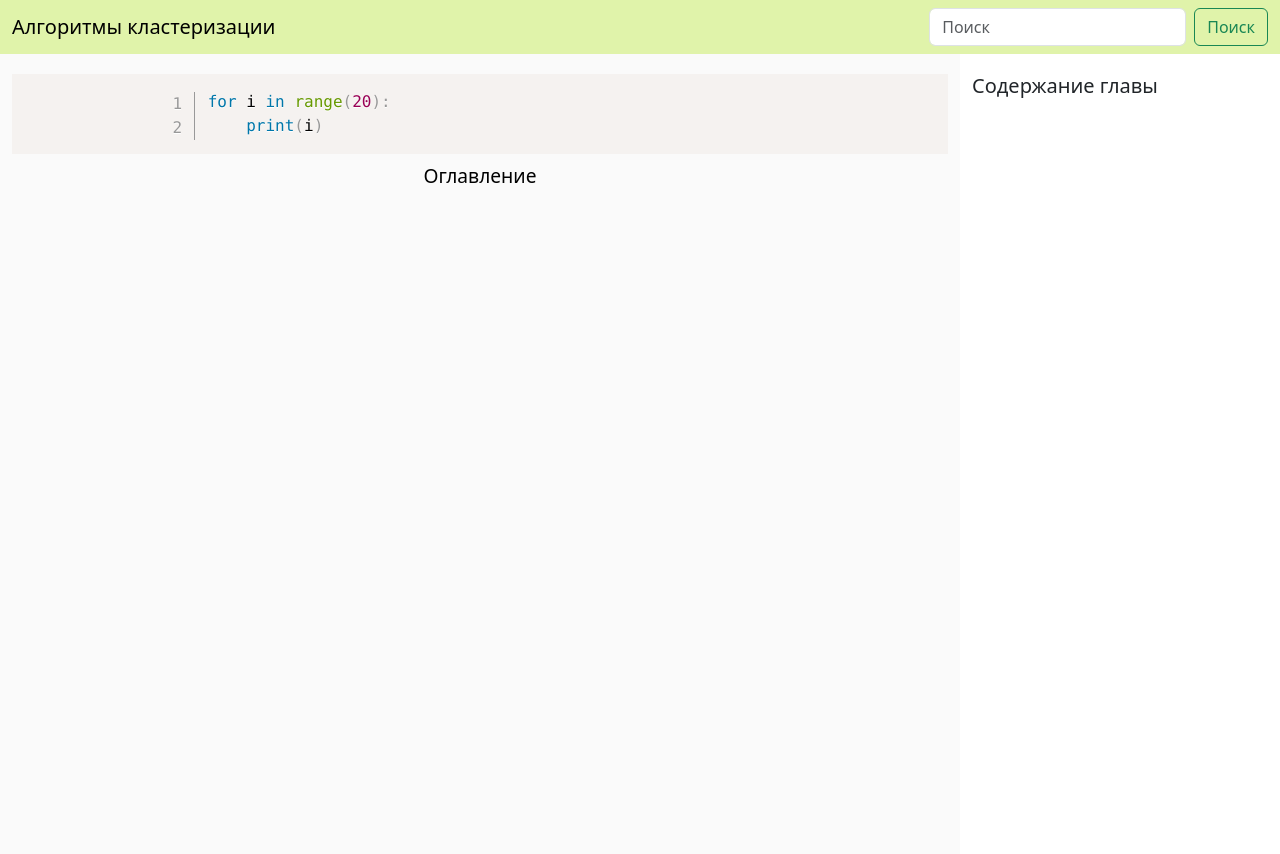
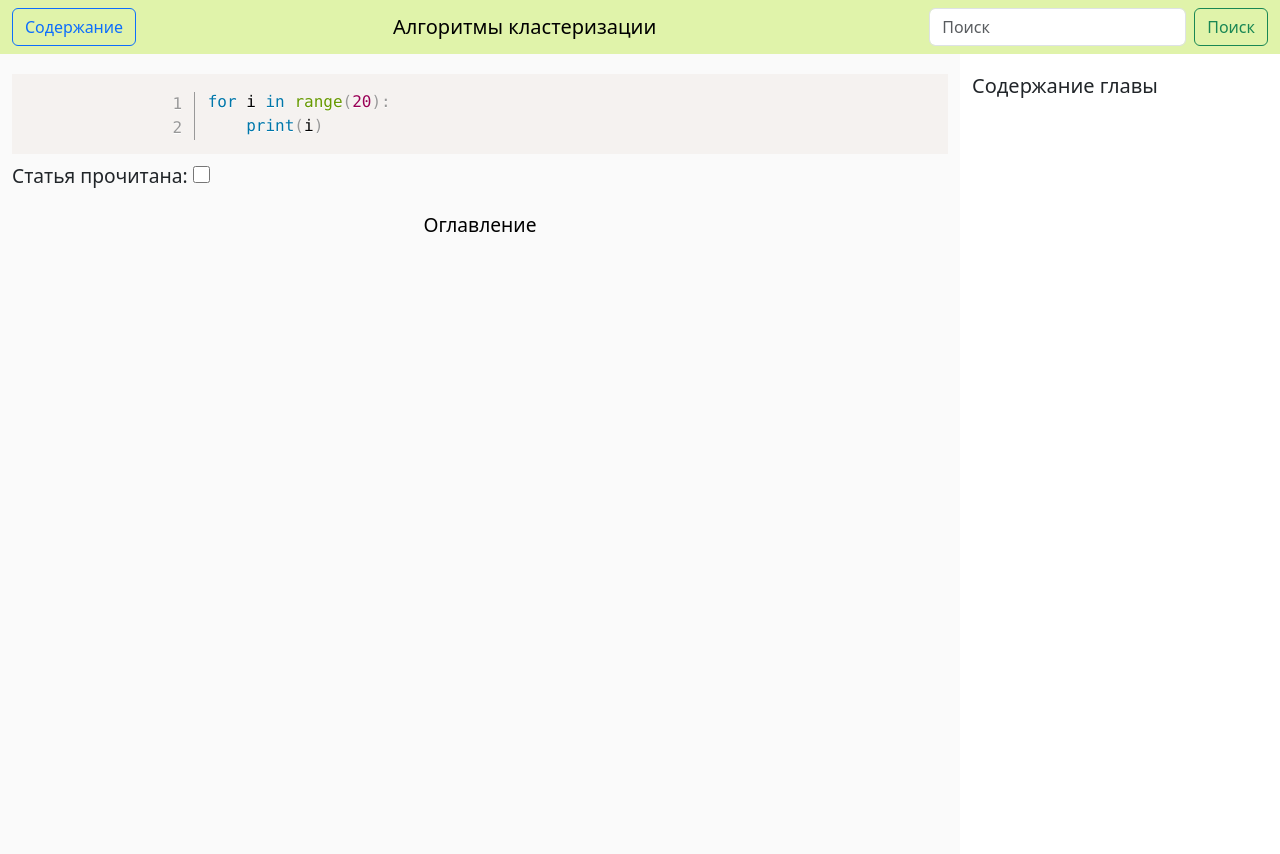
Before and after one commit to DmitriyDog/ClusterBook, a Django app: template ClusterTextbook/articles/templates/article-page.html in a window 1280 px wide. Run offline with Django 5.2, Linux system fonts and the light colour scheme; the template is opened without the code that fills it: values that come from a table or form of the project are taken from there, others are empty; some libraries are stand-ins or nearby versions.

Commit message:
Добавлено открытие содержания по кнопке для малых размеров окна (адаптация приложения под маленькие экраны)

```diff
--- a/ClusterTextbook/articles/forms.py
+++ b/ClusterTextbook/articles/forms.py
@@ -0,0 +1,7 @@
+from django import forms
+
+
+class ReadArticleForm(forms.Form):
+    article_state = forms.BooleanField(label="Статья прочитана:",
+                                       widget=forms.CheckboxInput(attrs={'class': 'big-checkbox'}))
+    required_css_class = "boolean-style"
--- a/ClusterTextbook/articles/templates/article-page.html
+++ b/ClusterTextbook/articles/templates/article-page.html
@@ -3,10 +3,22 @@
 
 {% block page_content %}
 <div class="row">
-      <div class="col-2 d-none d-xxl-block">
+      <div class="col-2 d-none d-xxl-block" id="textbook-content-container">
         <h4 style="margin-top: 20px;">Содержание</h4>
-        {% include "quick-textbook-navigation.html" %}
+          <div id="panel-destination">
+              <div id="transported-elem">
+              {% include "quick-textbook-navigation.html" %}
+              </div>
+          </div>
       </div>
+     <div class="offcanvas offcanvas-start" id="offcanvas-content-container">
+         <div class="offcanvas-header">
+             <h4 style="margin-top: 20px;">Содержание</h4>
+             <button type="button" class="btn-close" id="hide-offcanv"></button>
+         </div>
+         <div class="offcanvas-body" id="offcanv-destination">
+         </div>
+     </div>
 
       <div class="col" style="background-color: #FAFAFA; height: 100vh;">
           <h2 style="margin-top: 20px;">{{ article_header }}</h2>
@@ -24,7 +36,10 @@
           <pre class="line-numbers" style="15px solid green">
               <code class="language-python">for i in range(20):
                   print(i)</code></pre>
-
+          <form method="POST">
+              {% csrf_token %}
+              {{ read_form }}
+          </form>
           <p class="text-center">
               {% if previous_article %}
                 <a href="{% url 'article_page' previous_article.pk %}" class="article-link">
@@ -42,4 +57,38 @@
         {% include "quick-chapter-navigation.html" %}
       </div>
 </div>
+<script>
+    document.addEventListener('DOMContentLoaded', function() {
+    const navigationPanel = document.getElementById('panel-destination');
+    const navigationOffcanv = document.getElementById('offcanv-destination');
+    const transportedElem = document.getElementById('transported-elem');
+    const showBtn = document.getElementById('show-btn');
+    const hideBtn = document.getElementById('hide-offcanv');
+    const container = document.getElementById('textbook-content-container');
+    const offcanv = document.getElementById('offcanvas-content-container');
+
+    function checkHeight() {
+        if (container.clientWidth == 0) {
+            container.style.display = 'none';
+            showBtn.classList.remove('d-none');
+        } else {
+            container.style.display = 'flex';
+            showBtn.classList.add('d-none');
+        }
+    }
+
+    window.addEventListener('resize', checkHeight);
+    checkHeight();
+
+    showBtn.addEventListener('click', function() {
+        navigationOffcanv.appendChild(transportedElem);
+        offcanv.classList.add('show');
+        });
+
+    hideBtn.addEventListener('click', function() {
+        navigationPanel.appendChild(transportedElem);
+        offcanv.classList.remove('show');
+        });
+    });
+</script>
 {% endblock page_content %}
--- a/ClusterTextbook/articles/templates/base.html
+++ b/ClusterTextbook/articles/templates/base.html
@@ -13,6 +13,8 @@
 <body>
 <nav class="navbar navbar-expand-lg" style="background-color: #E0F3AA; font-size: 18px;">
     <div class="container-fluid d-flex justify-content-between align-items-center">
+        <button class="btn btn-outline-primary d-none" id="show-btn" href="offcanvas-content-container">
+            Содержание</button>
         <a class="navbar-brand mb-0 h1" href="/">Алгоритмы кластеризации</a>
         <form class="d-flex" role="search">
             <input class="form-control me-2" type="search" placeholder="Поиск" aria-label="Search">
--- a/ClusterTextbook/articles/views.py
+++ b/ClusterTextbook/articles/views.py
@@ -1,6 +1,7 @@
 from django.http import HttpResponse
 from django.template import loader
 from .models import Chapter, Article, ArticleBlock, ImageBlock
+from .forms import ReadArticleForm
 
 
 def index(request):
@@ -37,7 +38,8 @@ def article_page(request, article_id:int):
         "article_header": opened_article.article_name,
         "header_list": header_list,
         "next_article": next_article,
-        "previous_article": previous_article
+        "previous_article": previous_article,
+        "read_form": ReadArticleForm
     }
     rendered_page = template.render(context, request)
     return HttpResponse(rendered_page)
--- a/ClusterTextbook/static/css/style.css
+++ b/ClusterTextbook/static/css/style.css
@@ -9,6 +9,14 @@
     text-decoration: none;
     margin: 8px;
     font-size: 1.2rem;}
+
+.boolean-style {
+    font-size: 1.2rem;
+    margin-bottom: 10px;}
+
+.big-checkbox {
+    width: 17px;
+    height: 17px;}
 
 ol {
    /* убираем стандартную нумерацию */
```
Also changed, not shown: ClusterTextbook/static/js/scripts.js (+27 -8 lines).
